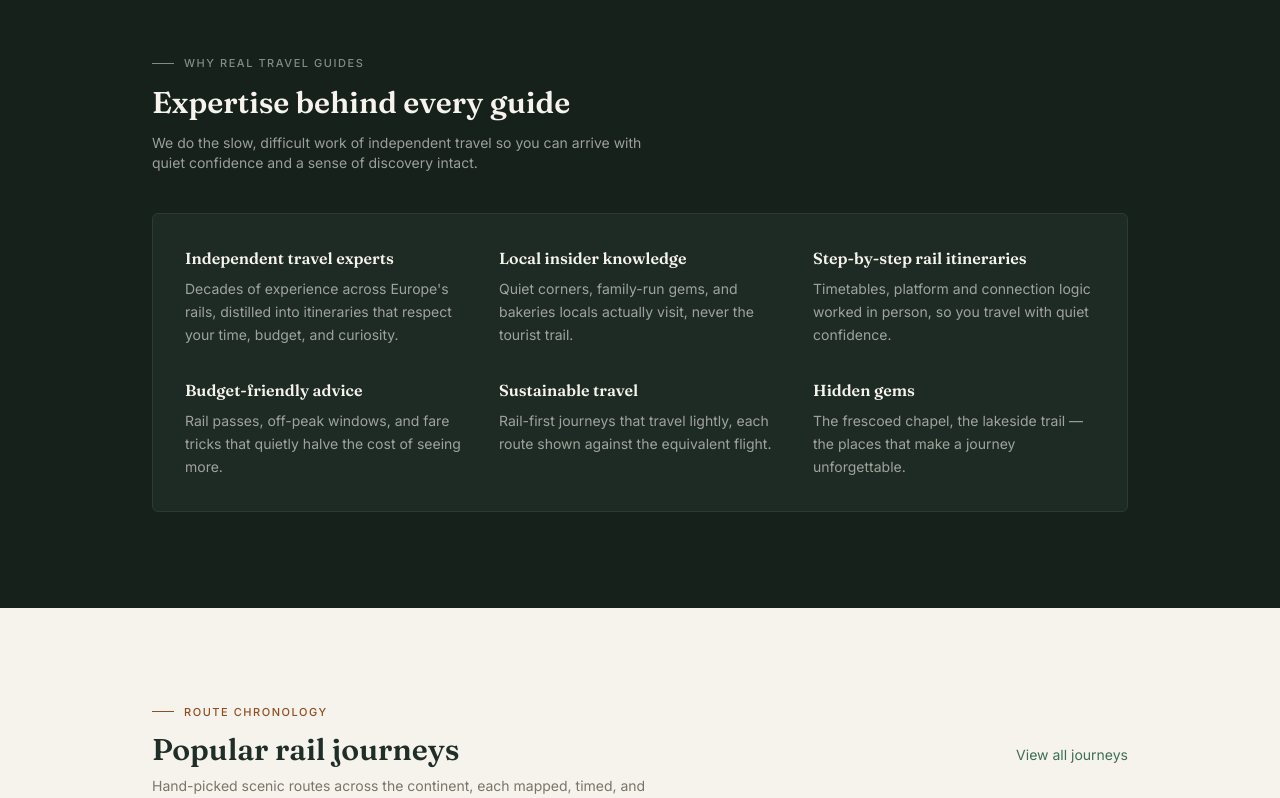
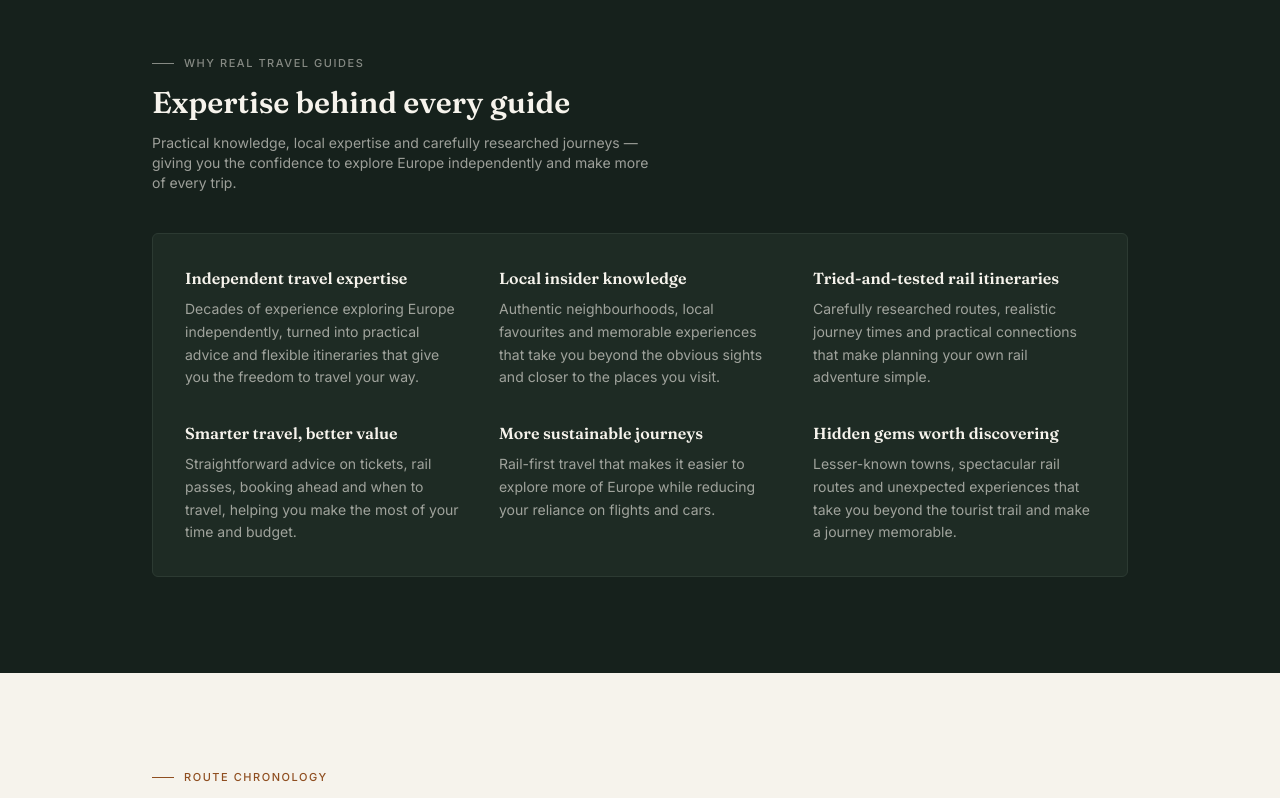
Before and after one commit to Clementmax/realtravelguides, a Next.js app: page / in a window 1280 px wide. Shown: the part 1560-2358 px from the top of the page. Built offline with nearby package versions, Linux system fonts and the light colour scheme; no server answers; the database is empty.

Commit message:
Update page.tsx

```diff
--- a/app/page.tsx
+++ b/app/page.tsx
@@ -156,34 +156,35 @@ export default async function HomePage() {
             Expertise behind every guide
           </h2>
           <p className="mt-3 max-w-lg text-sm text-paper/60">
-            We do the slow, difficult work of independent travel so you can
-            arrive with quiet confidence and a sense of discovery intact.
+            Practical knowledge, local expertise and carefully researched
+            journeys — giving you the confidence to explore Europe independently
+            and make more of every trip.
           </p>
           <div className="mt-10 grid gap-x-8 gap-y-8 rounded-md border border-ink-border bg-ink-raised p-8 sm:grid-cols-2 md:grid-cols-3">
             {[
               {
-                title: "Independent travel experts",
-                body: "Decades of experience across Europe's rails, distilled into itineraries that respect your time, budget, and curiosity.",
+                title: "Independent travel expertise",
+                body: "Decades of experience exploring Europe independently, turned into practical advice and flexible itineraries that give you the freedom to travel your way.",
               },
               {
                 title: "Local insider knowledge",
-                body: "Quiet corners, family-run gems, and bakeries locals actually visit, never the tourist trail.",
+                body: "Authentic neighbourhoods, local favourites and memorable experiences that take you beyond the obvious sights and closer to the places you visit.",
               },
               {
-                title: "Step-by-step rail itineraries",
-                body: "Timetables, platform and connection logic worked in person, so you travel with quiet confidence.",
+                title: "Tried-and-tested rail itineraries",
+                body: "Carefully researched routes, realistic journey times and practical connections that make planning your own rail adventure simple.",
               },
               {
-                title: "Budget-friendly advice",
-                body: "Rail passes, off-peak windows, and fare tricks that quietly halve the cost of seeing more.",
+                title: "Smarter travel, better value",
+                body: "Straightforward advice on tickets, rail passes, booking ahead and when to travel, helping you make the most of your time and budget.",
               },
               {
-                title: "Sustainable travel",
-                body: "Rail-first journeys that travel lightly, each route shown against the equivalent flight.",
+                title: "More sustainable journeys",
+                body: "Rail-first travel that makes it easier to explore more of Europe while reducing your reliance on flights and cars.",
               },
               {
-                title: "Hidden gems",
-                body: "The frescoed chapel, the lakeside trail — the places that make a journey unforgettable.",
+                title: "Hidden gems worth discovering",
+                body: "Lesser-known towns, spectacular rail routes and unexpected experiences that take you beyond the tourist trail and make a journey memorable.",
               },
             ].map((f) => (
               <div key={f.title}>
```
